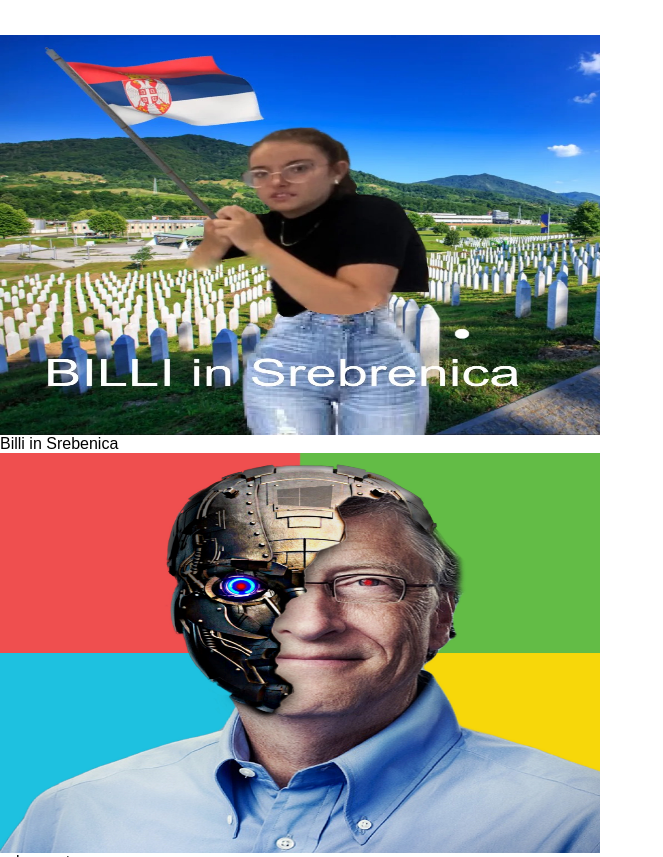
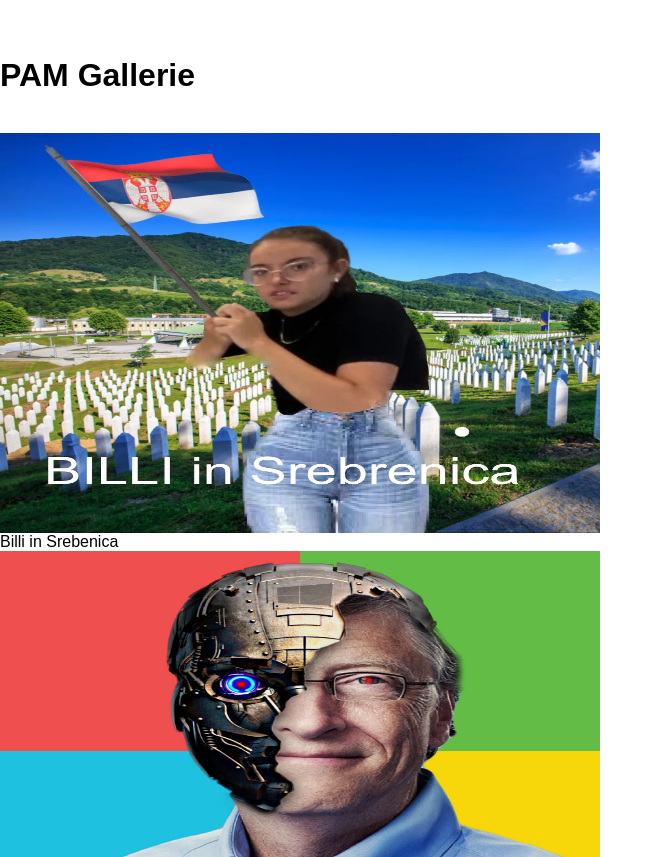
Before and after one commit to AlmxstDxne/Gurkenhausen.github.io, a plain HTML site: page index.html in a window 1280 px wide. Shown: the part 2873-3730 px from the top of the page, without its empty margins (0-663 px from the left). Drawn offline with Linux system fonts and the light colour scheme.

Commit message:
Update index.html

```diff
--- a/index.html
+++ b/index.html
@@ -96,7 +96,8 @@ div.desc {
 
     </div>
 
-
+     <br>
+    <h1> PAM Gallerie </h1>
     <br>
         <div class="gallery">
       <a target="_blank" href="https://github.com/AlmxstDxne/Gurkenhausen.github.io/blob/main/Billi_in_srebrenica.jpeg?raw=true">
@@ -141,7 +142,8 @@ div.desc {
       </a>
       <div class="desc">GigaPida</div>
     </div>
-
+<br>
+<br>
 
 </body>
 </html>
```
